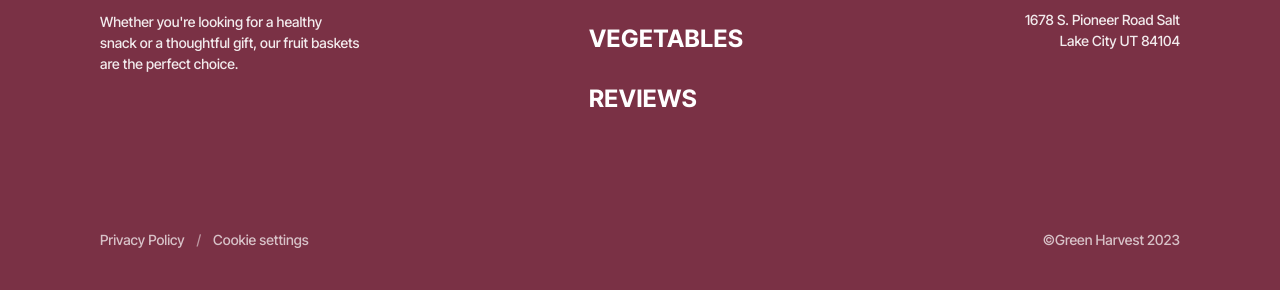
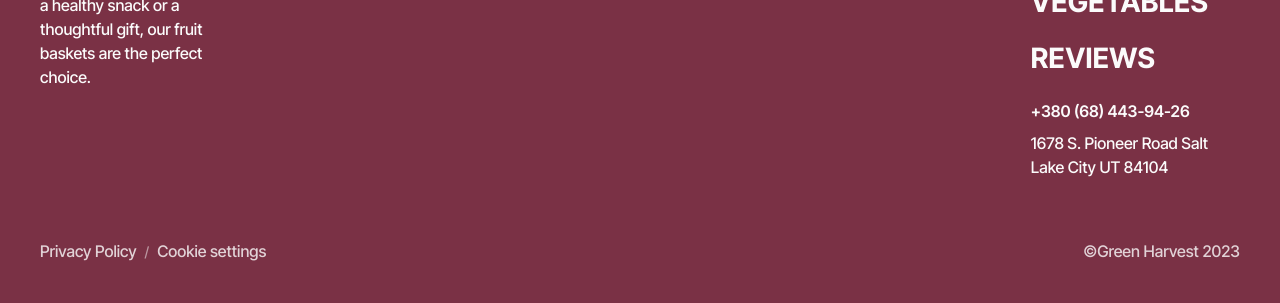
Before and after one commit to reiscankayaer/mart-html-css-proje-1, a website built with Vite: page src/page-2.html in a window 1280 px wide. Shown: the part 1115-1418 px from the top of the page. Built offline with nearby package versions, Linux system fonts and the light colour scheme.

Commit message:
full project fixed

```diff
--- a/src/css/advertisement.css
+++ b/src/css/advertisement.css
@@ -21,8 +21,8 @@
   max-width: 1080px;
   min-height: 228px;
   font-size: 76px;
-  line-height: 76px;
-  letter-spacing: -1.14px;
+  line-height: 1;
+  letter-spacing: -0.01em;
   font-weight: 600;
   text-transform: uppercase;
 }
--- a/src/css/footer.css
+++ b/src/css/footer.css
@@ -1,69 +1,62 @@
-/* Reset */
-* {
-  box-sizing: border-box;
-  margin: 0;
-  padding: 0;
+.footer {
+  background-color: var(--color-primary);
+  color: var(--color-white);
+  padding: 80px 0 40px;
 }
 
-body {
-  margin: 0;
-  padding: 0;
+.footer-container {
+  margin: 0 auto;
+  padding: 0 60px;
+  width: 100%;
 }
 
-.footer {
-  background-color: #7a3145;
-  color: #ffffff;
-  padding: 80px 0 40px 0;
-  font-family: 'Inter Tight', sans-serif;
+.footer-top {
+  display: flex;
+  flex-direction: row;
+  justify-content: space-between;
+  align-items: flex-start;
+  gap: 40px;
+  margin-bottom: 80px;
 }
 
-.container {
-  max-width: 1280px;
-  margin: 0 auto;
-  padding: 0 60px;
-}
-
-/* Footer Top - 3 column layout (Desktop) */
-.footer-top {
-  display: flex;
-  justify-content: space-between;
-  align-items: flex-start;
-  margin-bottom: 80px;
-  gap: 40px;
-}
-
-/* Left column: Logo + Description grouped together */
+/* Sol: Logo + Açıklama */
 .footer-left {
-  flex: 0 1 300px;
   display: flex;
   flex-direction: column;
   gap: 24px;
+  flex: 0 1 300px;
 }
 
 .footer-logo {
-  display: flex;
+  display: inline-flex;
   align-items: center;
   gap: 12px;
   font-weight: 700;
   font-size: 20px;
   text-decoration: none;
-  color: #ffffff;
+  color: var(--color-white);
   text-transform: uppercase;
   letter-spacing: 0.5px;
 }
 
+.logo-icon {
+  width: 24px;
+  height: 24px;
+  flex-shrink: 0;
+  background: rgba(255, 255, 255, 0.12);
+  border-radius: 4px;
+}
+
 .footer-description {
-  font-size: 14px;
+  font-size: 16px;
   line-height: 1.5;
-  opacity: 0.9;
+  color: var(--color-white);
   max-width: 260px;
 }
 
-/* Center column: Navigation */
+/* Orta: Navigasyon */
 .footer-nav {
-  flex: 0 1 auto;
-  display: flex;
-  align-items: flex-start;
+  flex: 0 0 auto;
   padding-top: 4px;
 }
 
@@ -76,65 +69,71 @@
 
 .footer-nav-list a {
   text-decoration: none;
-  color: #ffffff;
+  color: var(--color-white);
   font-weight: 700;
-  font-size: 24px;
+  font-size: 32px;
   letter-spacing: 0.5px;
-  transition: opacity 0.3s;
+  text-transform: uppercase;
+  transition: opacity 0.25s ease;
+  display: block;
+  white-space: nowrap;
 }
 
 .footer-nav-list a:hover {
-  opacity: 0.8;
+  opacity: 0.85;
 }
 
-/* Right column: Contact */
+/* Sağ: İletişim */
 .footer-contact {
-  flex: 0 1 220px;
+  flex: 0 0 auto;
+  padding-top: 4px;
+  font-style: normal;
   text-align: right;
-  padding-top: 4px;
 }
 
 .contact-link {
   display: block;
   text-decoration: none;
-  color: #ffffff;
+  color: var(--color-white);
   font-weight: 600;
   font-size: 16px;
   margin-bottom: 24px;
-  transition: opacity 0.3s;
+  transition: opacity 0.25s ease;
+  white-space: nowrap;
 }
 
 .contact-link:hover {
-  opacity: 0.8;
+  opacity: 0.85;
 }
 
 .footer-address {
-  font-style: normal;
-  font-size: 14px;
+  font-size: 16px;
   line-height: 1.5;
-  opacity: 0.9;
+  color: var(--color-white);
 }
 
-/* Footer Bottom */
 .footer-bottom {
-  padding-top: 32px;
   display: flex;
   justify-content: space-between;
-  align-items: flex-start;
-  font-size: 14px;
+  align-items: center;
+  gap: 16px;
+  padding-top: 32px;
+  padding-bottom: 8px;
+  border-top: 0px solid rgba(255, 255, 255, 0.08);
 }
 
 .footer-legal {
   display: flex;
-  align-items: flex-start;
+  align-items: center;
   gap: 4px;
 }
 
 .footer-legal a {
-  color: #ffffff;
+  color: var(--color-white);
   text-decoration: none;
-  opacity: 0.7;
-  transition: opacity 0.3s;
+  opacity: 0.8;
+  font-size: 14px;
+  transition: opacity 0.2s ease;
 }
 
 .footer-legal a:hover {
@@ -142,67 +141,125 @@
 }
 
 .separator {
-  margin: 0 8px;
+  margin: 0 4px;
   opacity: 0.5;
+  color: var(--color-white);
+  font-size: 14px;
 }
 
 .copyright {
-  opacity: 0.7;
+  opacity: 0.8;
+  font-size: 14px;
+  color: var(--color-white);
 }
 
-/* ===================== */
-/* TABLET (min-width: 768px) */
-/* ===================== */
-@media screen and (min-width: 768px) {
-  .container {
-    padding: 0 32px;
+@media screen and (min-width: 1281px) {
+  .footer-container {
+    padding: 0 100px;
+  }
+
+  .footer {
+    padding: 80px 0 40px;
+  }
+}
+
+@media screen and (min-width: 768px) and (max-width: 1280px) {
+  .footer-container {
+    padding: 0 40px;
+  }
+
+  .footer {
+    padding: 48px 0 32px;
   }
 
   .footer-top {
-    flex-wrap: nowrap;
-    justify-content: space-between;
-    gap: 32px;
+    display: grid;
+    grid-template-rows: auto auto;
+    column-gap: 32px;
+    row-gap: 0;
+    margin-bottom: 40px;
+    align-items: start;
   }
 
   .footer-left {
-    flex-direction: column;
-    max-width: 350px;
+    grid-column: 1;
+    grid-row: 1 / 3;
+    flex: unset;
+    max-width: 190px;
+    gap: 14px;
+  }
+
+  .footer-logo {
+    font-size: 20px;
+    gap: 8px;
+  }
+
+  .logo-icon {
+    width: 20px;
+    height: 20px;
+  }
+
+  .footer-description {
+    font-size: 16px;
+    max-width: 100%;
+  }
+
+  .footer-nav {
+    grid-column: 2;
+    grid-row: 1;
+    padding-top: 0;
+    flex: unset;
+  }
+
+  .footer-nav-list {
+    gap: 14px;
+  }
+
+  .footer-nav-list a {
+    font-size: 28px;
+    letter-spacing: 0.3px;
+  }
+
+  .footer-contact {
+    grid-column: 2;
+    grid-row: 2;
+    padding-top: 20px;
+    text-align: left;
+    flex: unset;
+  }
+
+  .contact-link {
+    font-size: 16px;
+    font-weight: 600;
+    margin-bottom: 8px;
+  }
+
+  .footer-address {
+    font-size: 16px;
+    line-height: 1.5;
+  }
+
+  .footer-bottom {
+    padding-top: 20px;
+  }
+
+  .footer-legal a,
+  .copyright {
+    font-size: 16px;
   }
 }
 
-/* ===================== */
-/* DESKTOP (min-width: 1280px) */
-/* ===================== */
-@media screen and (min-width: 1280px) {
-  .container {
-    padding: 0 100px;
-    max-width: 1280px;
-    margin: 0 auto;
+@media screen and (max-width: 768px) {
+  .footer-container {
+    padding: 0 20px;
   }
 
   .footer {
-    padding: 80px 0 40px 0;
-  }
-}
-
-/* ===================== */
-/* MOBILE (max-width: 767px) */
-/* ===================== */
-@media (max-width: 767px) {
-  .container {
-    padding-left: 20px;
-    padding-right: 20px;
-    width: 100%;
-  }
-
-  .footer {
-    padding: 48px 0 28px 0;
+    padding: 48px 0 28px;
   }
 
   .footer-top {
     flex-direction: column;
-    align-items: flex-start;
-    text-align: left;
     gap: 32px;
     margin-bottom: 48px;
   }
@@ -210,21 +267,22 @@
   .footer-left {
     flex: none;
     width: 100%;
-    flex-direction: column;
     gap: 20px;
   }
 
   .footer-logo {
-    font-size: 18px;
+    font-size: 20px;
   }
 
   .footer-description {
     max-width: 100%;
-    font-size: 13px;
+    font-size: 14px;
   }
 
   .footer-nav {
     width: 100%;
+    padding-top: 0;
+    flex: unset;
   }
 
   .footer-nav-list {
@@ -232,32 +290,30 @@
   }
 
   .footer-nav-list a {
-    font-size: 18px;
+    font-size: 32px;
   }
 
   .footer-contact {
-    flex: none;
     width: 100%;
     text-align: left;
+    padding-top: 0;
+    flex: unset;
   }
 
   .contact-link {
     font-size: 15px;
-    margin-bottom: 16px;
+    margin-bottom: 12px;
   }
 
   .footer-address {
-    font-family: 'Inter Tight', sans-serif;
-    font-size: 16px;
-    opacity: 1;
+    font-size: 15px;
   }
 
   .footer-bottom {
     flex-direction: column;
-    gap: 16px;
-    text-align: left;
+    align-items: flex-start;
+    gap: 12px;
     padding-top: 24px;
-    opacity: 1;
   }
 
   .footer-legal {
@@ -265,24 +321,22 @@
   }
 }
 
-/* ===================== */
-/* MOBILE EXTRA SMALL (320px - 374px) */
-/* ===================== */
-@media screen and (max-width: 374px) {
+@media screen and (min-width: 320px) and (max-width: 374px) {
   .footer-description,
   .footer-address {
     font-size: 12px;
-    line-height: 18px;
+    line-height: 1.5;
+  }
+
+  .footer-nav-list a {
+    font-size: 24px;
   }
 }
 
-/* ===================== */
-/* MOBILE STANDARD (375px - 767px) */
-/* ===================== */
 @media screen and (min-width: 375px) and (max-width: 767px) {
   .footer-description,
   .footer-address {
-    font-size: 13px;
-    line-height: 19px;
+    font-size: 16px;
+    line-height: 1.5;
   }
 }
--- a/src/css/header.css
+++ b/src/css/header.css
@@ -9,10 +9,10 @@
 ========================================= */
 :root {
   --color-black: #141414; /* Siyah metin rengi */
-  --color-white: #FBFBFB; /* Arka plan ve beyaz metin rengi */
-  --color-primary: #7A3145; /* Ana marka rengi (Şarap/Bordo - Butonlar için) */
-  --color-accent: #D4BFC4; /* Vurgu rengi (Açık pembe) */
-  --color-green: #576F35; /* Yeşil arka plan rengi */
+  --color-white: #fbfbfb; /* Arka plan ve beyaz metin rengi */
+  --color-primary: #7a3145; /* Ana marka rengi (Şarap/Bordo - Butonlar için) */
+  --color-accent: #d4bfc4; /* Vurgu rengi (Açık pembe) */
+  --color-green: #576f35; /* Yeşil arka plan rengi */
   --color-grey: #858585; /* Gri detay rengi */
   --font-family-main: 'Inter Tight', sans-serif; /* Ana yazı tipi */
 }
@@ -27,7 +27,9 @@
 }
 
 body {
-  font-family: var(--font-family-main); /* Tüm sitede varsayılan fontu uygular */
+  font-family: var(
+    --font-family-main
+  ); /* Tüm sitede varsayılan fontu uygular */
   background-color: var(--color-white); /* Varsayılan arkaplan */
   color: var(--color-black); /* Varsayılan yazı rengi */
   margin: 0; /* Tarayıcının varsayılan dış boşluklarını sıfırlar */
@@ -70,7 +72,10 @@
   text-align: center; /* Metni butonun ortasına hizalar */
 
   /* YENİ: Animasyonların yumuşak geçişi için eklendi */
-  transition: background-color 0.3s ease, color 0.3s ease, transform 0.1s ease;
+  transition:
+    background-color 0.3s ease,
+    color 0.3s ease,
+    transform 0.1s ease;
 }
 
 /* YENİ: MASAÜSTÜ İÇİN HOVER (ÜZERİNE GELME) DURUMU */
@@ -141,13 +146,17 @@
   z-index: 999; /* Sayfadaki her şeyin en üstünde durur */
 
   /* GİZLEME VE ANİMASYON KODU */
-  transform: translateX(100%); /* Menüyü %100 sağa iterek ekran dışına çıkarır (Gizler) */
+  transform: translateX(
+    100%
+  ); /* Menüyü %100 sağa iterek ekran dışına çıkarır (Gizler) */
   transition: transform 0.3s ease-in-out; /* JavaScript ile açılırken yumuşakça kaymasını sağlar */
 }
 
 /* JS tarafından eklendiğinde menünün ekrana kaymasını sağlayan sınıf */
 .mobile-menu-overlay.is-open {
-  transform: translateX(0); /* Menüyü orijinal konumuna (ekranın içine) getirir */
+  transform: translateX(
+    0
+  ); /* Menüyü orijinal konumuna (ekranın içine) getirir */
 }
 
 .mobile-menu-content {
@@ -235,8 +244,14 @@
   font-size: 14px; /* Mobil açıklama boyutu */
   line-height: 20px;
   letter-spacing: 0;
-  margin-bottom: 32px;
-  color: rgba(251, 251, 251, 0.8); /* %80 şeffaflıkta beyaz (Yazıyı yumuşatır) */
+  padding-top: 20px;
+  padding-bottom: 40px;
+  color: rgba(
+    251,
+    251,
+    251,
+    0.8
+  ); /* %80 şeffaflıkta beyaz (Yazıyı yumuşatır) */
 }
 
 .hero-image-bg {
@@ -286,6 +301,8 @@
   .hero-description {
     font-size: 18px; /* Tablette açıklamayı büyütür */
     line-height: 20px;
+    padding-top: 40px;
+    padding-bottom: 50px;
   }
 
   .nav-link {
@@ -307,7 +324,7 @@
 
 /* --- 8.3. TABLET RETİNA EKRANLAR --- */
 @media (min-width: 768px) and (min-device-pixel-ratio: 2),
-       (min-width: 768px) and (min-resolution: 192dpi) {
+  (min-width: 768px) and (min-resolution: 192dpi) {
   .hero-image-bg {
     background-image: url('../img/meyvetabagi/meyvelertab@2.jpg');
   }
@@ -350,7 +367,12 @@
   }
 
   .nav-link:hover {
-    background-color: rgba(251, 251, 251, 0.1); /* Fare ile üzerine gelince hafifçe beyazlar */
+    background-color: rgba(
+      251,
+      251,
+      251,
+      0.1
+    ); /* Fare ile üzerine gelince hafifçe beyazlar */
   }
 
   /* -- MASAÜSTÜ HERO (BÖLÜNMÜŞ EKRAN) DEĞİŞİKLİKLERİ -- */
@@ -388,6 +410,8 @@
     font-size: 18px; /* PC açıklama boyutu */
     line-height: 24px;
     max-width: 480px;
+    padding-top: 128px;
+    padding-bottom: 50px;
   }
 
   /* Resim Kısmı (Sağ taraf) */
--- a/src/css/mobile.css
+++ b/src/css/mobile.css
@@ -7,9 +7,9 @@
   }
 
   .adv-text {
-    font-size: 52px;
-    line-height: 52px;
-    letter-spacing: -0.78px;
+    font-size: 48px;
+    line-height: 1.08333;
+    letter-spacing: -0.01em;
     max-width: 335px;
     min-height: 312px;
     gap: 10px;
--- a/src/css/tablet.css
+++ b/src/css/tablet.css
@@ -6,8 +6,8 @@
   }
 
   .adv-text {
-    font-size: 76px;
-    line-height: 76px;
+    font-size: 64px;
+    line-height: 1;
   }
 
   .sec-heading {
--- a/src/partials/footer.html
+++ b/src/partials/footer.html
@@ -1,22 +1,20 @@
 <footer class="footer">
-  <div class="container">
+  <div class="container footer-container">
     <div class="footer-top">
       <div class="footer-left">
-        <div class="footer-brand">
         <a href="/" class="footer-logo">
-            <svg class="logo-icon" width="24" height="24">
+          <svg class="logo-icon" width="24" height="24" aria-hidden="true">
             <use href="./img/icon/icons.svg#icon-logo"></use>
           </svg>
           GREEN.HARVEST
         </a>
-        </div>
         <p class="footer-description">
           Whether you're looking for a healthy snack or a thoughtful gift, our
           fruit baskets are the perfect choice.
         </p>
       </div>
 
-      <nav class="footer-nav">
+      <nav class="footer-nav" aria-label="Footer navigation">
         <ul class="footer-nav-list">
           <li><a href="#how-it-works">HOW IT WORKS</a></li>
           <li><a href="#vegetables">VEGETABLES</a></li>
@@ -24,19 +22,21 @@
         </ul>
       </nav>
 
-      <div class="footer-contact">
-        <a href="tel:+380684439426" class="contact-link">+380 (68) 443-94-26</a>
-        <address class="footer-address">
+      <address class="footer-contact">
+        <a href="tel:+380684439426" class="contact-link">
+          +380 (68) 443-94-26
+        </a>
+        <p class="footer-address">
           1678 S. Pioneer Road Salt<br />
           Lake City UT 84104
+        </p>
       </address>
-      </div>
     </div>
 
     <div class="footer-bottom">
       <div class="footer-legal">
         <a href="/privacy">Privacy Policy</a>
-        <span class="separator">/</span>
+        <span class="separator" aria-hidden="true">/</span>
         <a href="/cookies">Cookie settings</a>
       </div>
       <p class="copyright">©Green Harvest 2023</p>
```
Lines whose indentation alone changed are shown as unchanged.
